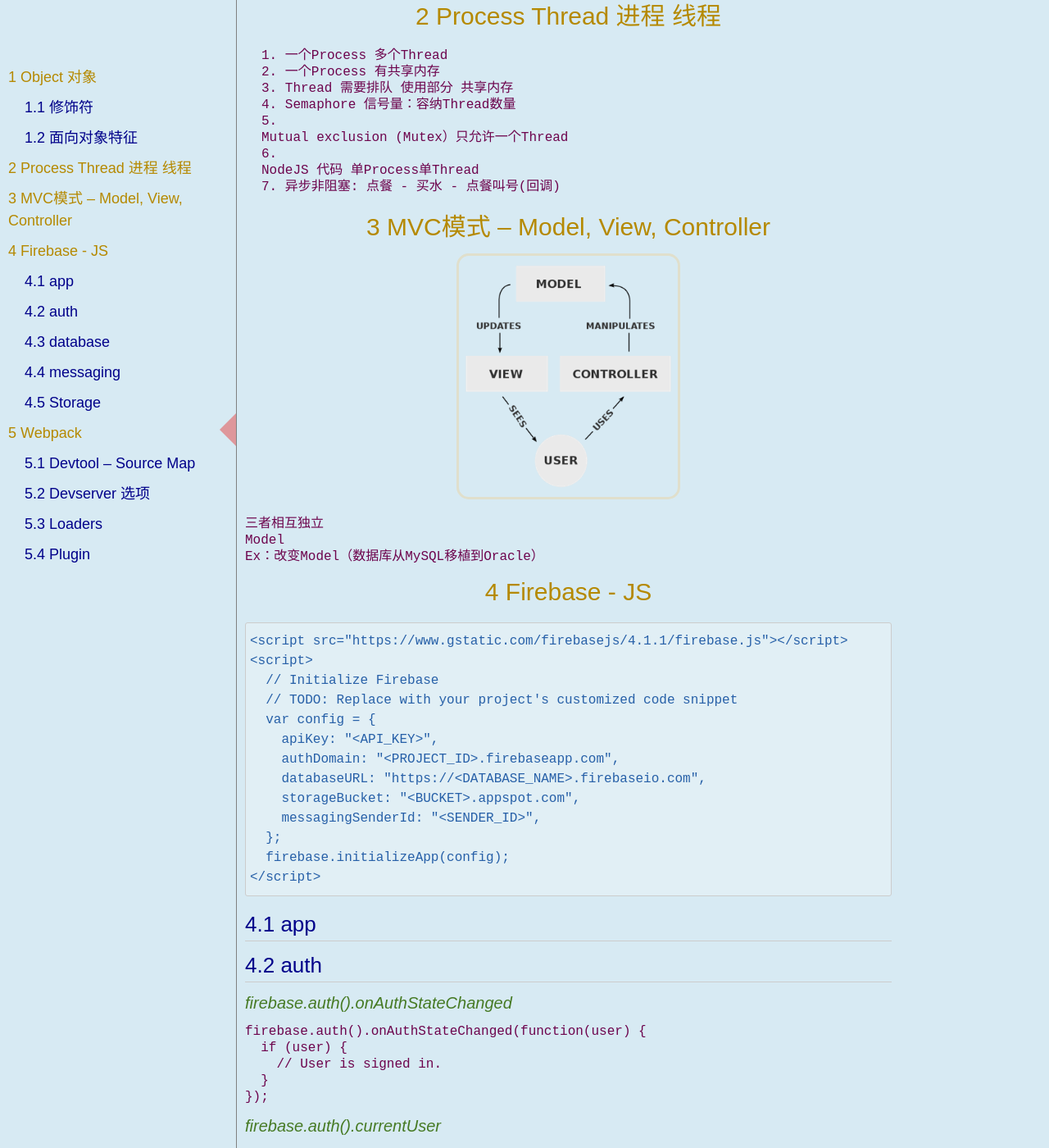
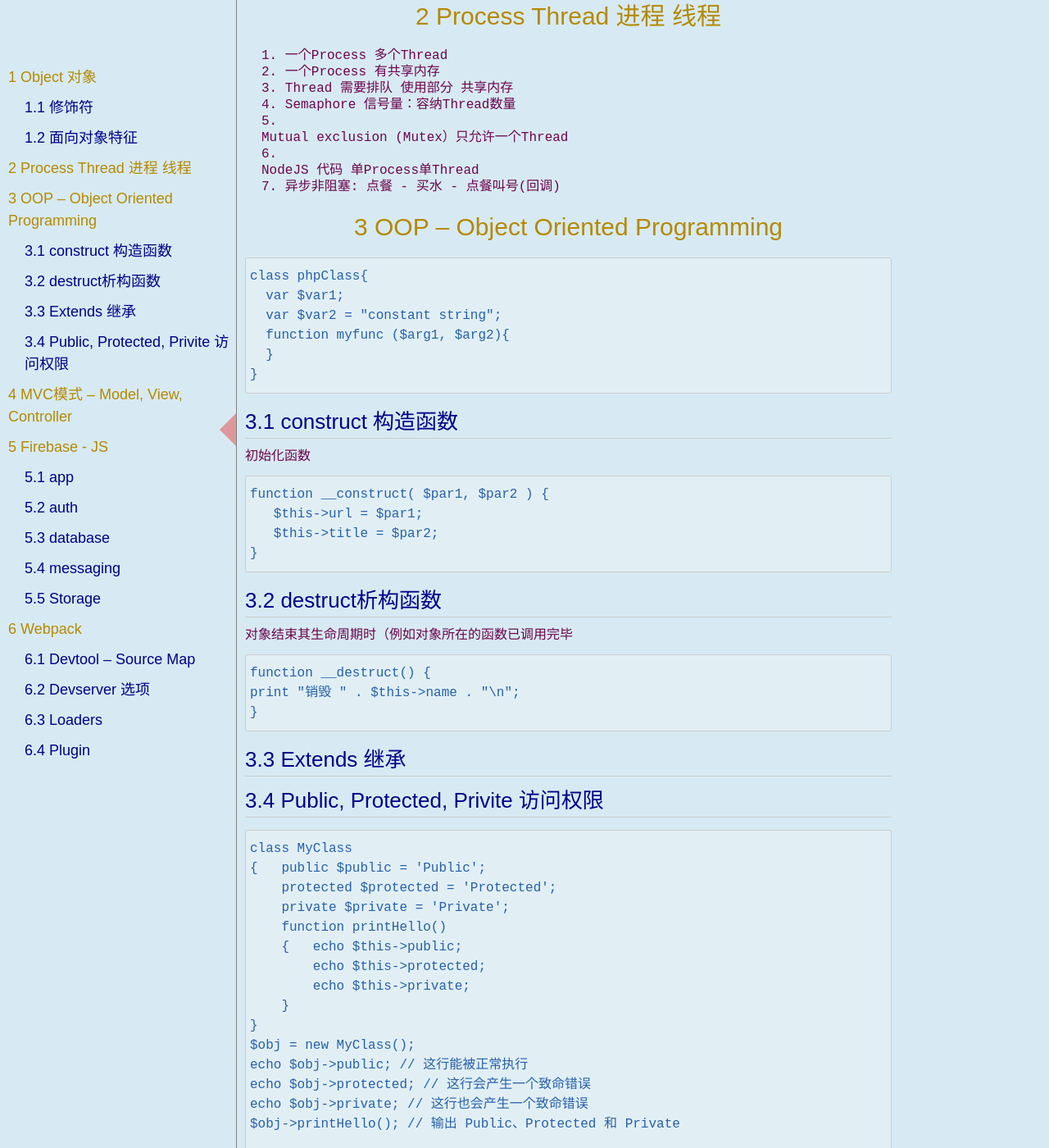
Before and after one commit to rfd3344a/rfd3344.github.io, a Jekyll site: the page built from notes/Programming.md, in a window 1280 px wide and 1400 px high, scrolled down 538 px. Shown: the whole window at 82% size. Built offline with Jekyll 4.4.1, drawn with Linux system fonts in a browser that asks for light colours; nearby versions of some CDN libraries; some web fonts are replaced; our own code applies the rules of GitHub Pages for plain Markdown files; some of the changed text lies outside the part shown.

Commit message:
Update Programming.md

````diff
--- a/notes/Programming.md
+++ b/notes/Programming.md
@@ -32,6 +32,67 @@ extends
 5. 异步非阻塞: 点餐 - 买水 - 点餐叫号(回调)
 
 
+# OOP – Object Oriented Programming
+```
+class phpClass{
+  var $var1;
+  var $var2 = "constant string";
+  function myfunc ($arg1, $arg2){
+  }
+}
+```
+## construct    构造函数
+###### 初始化函数
+```
+function __construct( $par1, $par2 ) {
+   $this->url = $par1;
+   $this->title = $par2;
+}
+```
+## destruct析构函数
+###### 对象结束其生命周期时（例如对象所在的函数已调用完毕
+```
+function __destruct() {
+print "销毁 " . $this->name . "\n";
+}
+```
+## Extends  继承
+
+## Public, Protected, Privite 访问权限
+```
+class MyClass
+{   public $public = 'Public';
+    protected $protected = 'Protected';
+    private $private = 'Private';
+    function printHello()
+    {   echo $this->public;
+        echo $this->protected;
+        echo $this->private;
+    }
+}
+$obj = new MyClass();
+echo $obj->public; // 这行能被正常执行
+echo $obj->protected; // 这行会产生一个致命错误
+echo $obj->private; // 这行也会产生一个致命错误
+$obj->printHello(); // 输出 Public、Protected 和 Private
+
+/*******    Define MyClass2     ******/
+class MyClass2 extends MyClass
+{
+// 可以对 public 和 protected 进行重定义，但 private 而不能
+    protected $protected = 'Protected2';
+    function printHello()
+    {   echo $this->public;
+        echo $this->protected;
+        echo $this->private;
+    }
+}
+$obj2 = new MyClass2();
+echo $obj2->public; // 这行能被正常执行
+echo $obj2->private; // 未定义 private
+echo $obj2->protected; // 这行会产生一个致命错误
+$obj2->printHello(); // 输出 Public、Protected2 和 Undefined
+```
 # MVC模式 – Model, View, Controller
 <img src="../zPhoto/MVC_mode.png" height="300px" />
 三者相互独立
````
